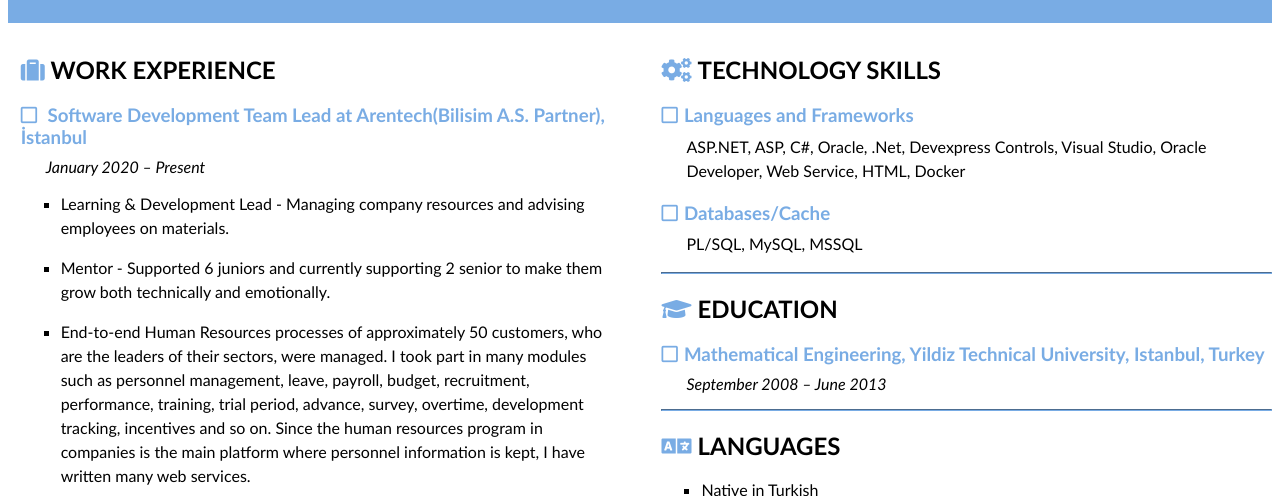
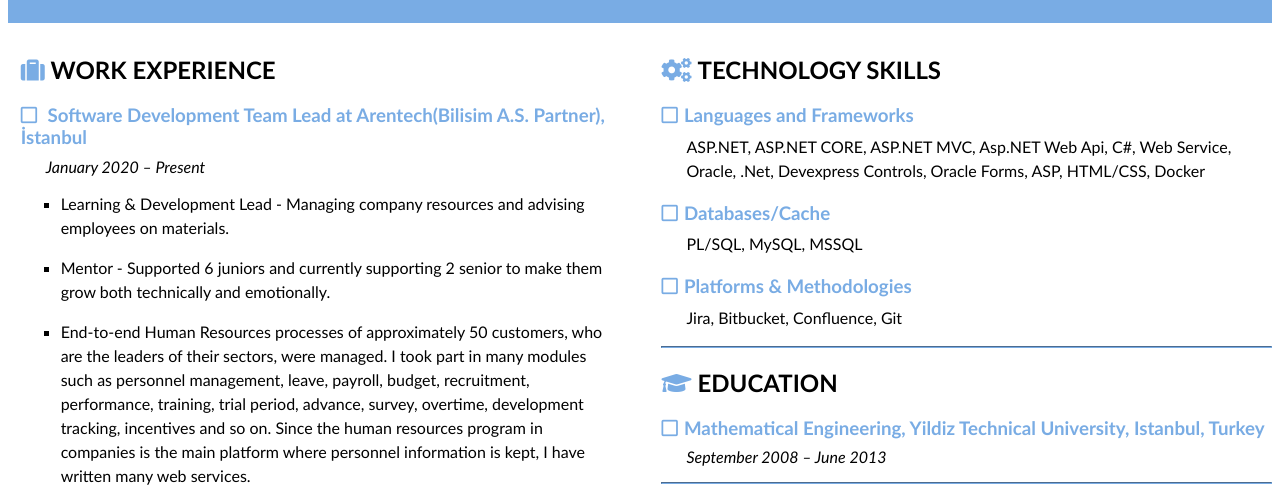
Before and after one commit to necdethocaoglu/necdethocaoglu.github.io, a plain HTML site: page index.html in a window 1280 px wide. Shown: the part 288-784 px from the top of the page. Drawn offline with Linux system fonts and the light colour scheme.

Commit message:
Update index.html

```diff
--- a/index.html
+++ b/index.html
@@ -107,7 +107,7 @@
                             <span><i class="far fa-square icon"></i>Languages and Frameworks</span>
                         </h3>
                         <p class="technologies">
-                            ASP.NET, ASP, C#, Oracle, .Net, Devexpress Controls, Visual Studio, Oracle Developer, Web Service, HTML, Docker
+                            ASP.NET, ASP.NET CORE, ASP.NET MVC, Asp.NET Web Api, C#, Web Service, Oracle, .Net, Devexpress Controls, Oracle Forms, ASP, HTML/CSS, Docker
                         </p>
                     </li>
                     <li>
@@ -115,6 +115,12 @@
                             <span><i class="far fa-square icon"></i>Databases/Cache</span>
                         </h3>
                         <p class="technologies">PL/SQL, MySQL, MSSQL</p>
+                    </li>
+                    <li>
+                        <h3>
+                            <span><i class="far fa-square icon"></i>Platforms & Methodologies</span>
+                        </h3>
+                        <p class="technologies">Jira, Bitbucket, Confluence, Git</p>
                     </li>
                 </ul>
                 <hr>
```
